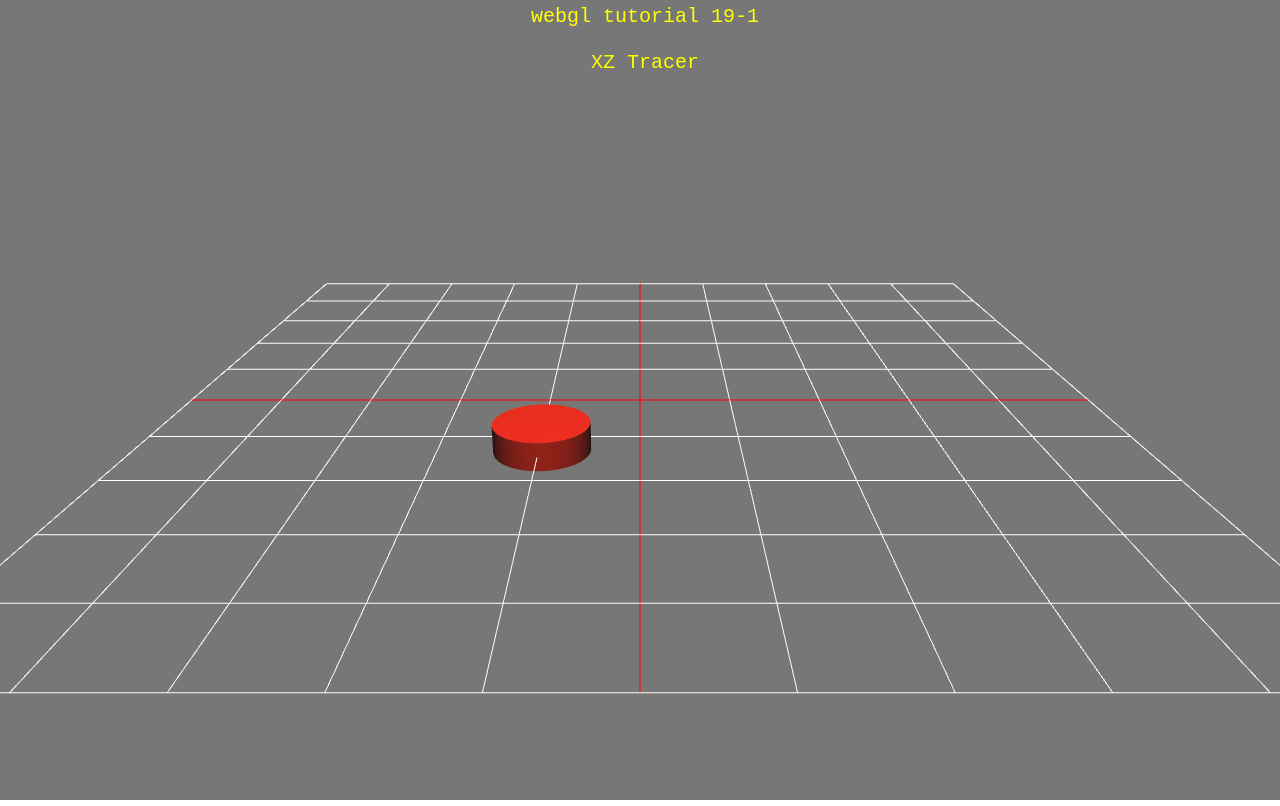
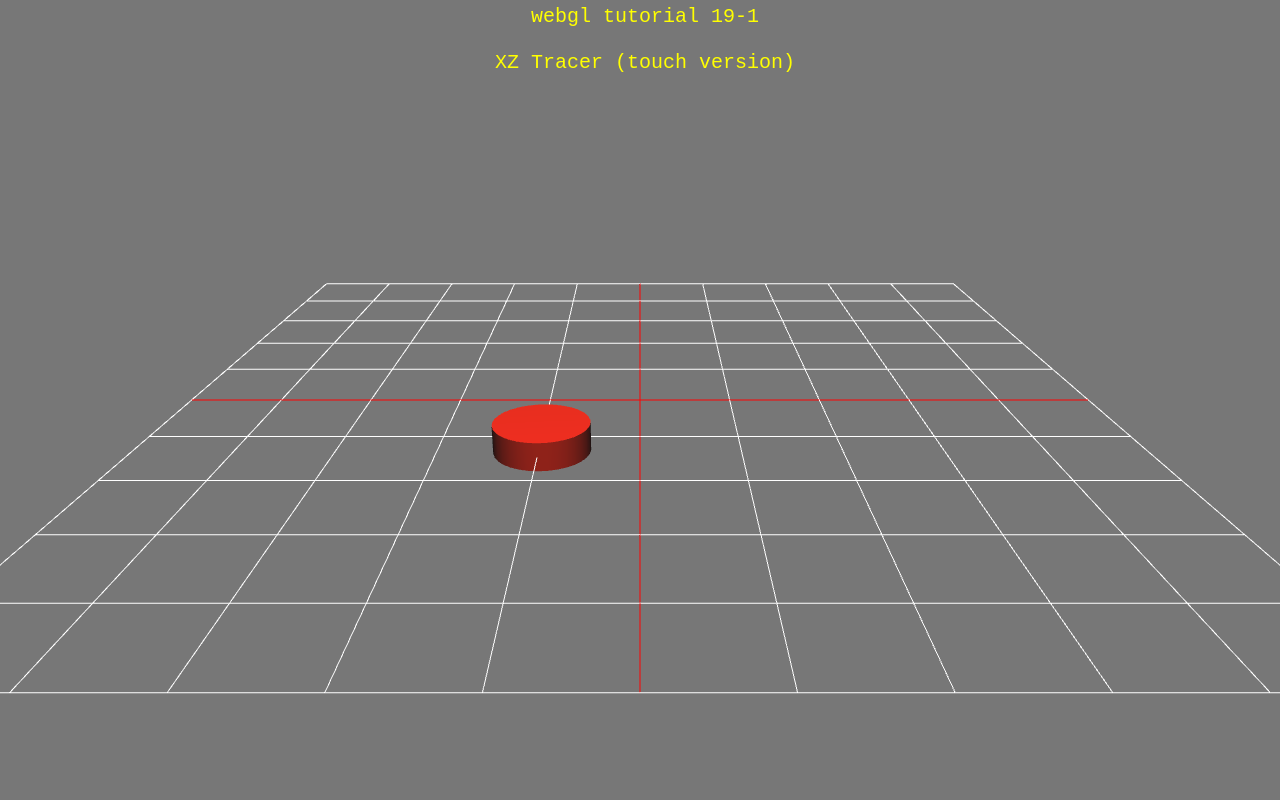
Before and after one commit to jyunming-chen/tutsplus, a plain HTML site: page touch/touch19-1.html in a window 1280 px wide. Drawn offline with Linux system fonts and the light colour scheme.

Commit message:
touch title added

```diff
--- a/touch/touch19-1.html
+++ b/touch/touch19-1.html
@@ -25,7 +25,7 @@
 <body>
 <div id="info">
 webgl tutorial 19-1 <br/><br/>
-XZ Tracer
+XZ Tracer (touch version)
 </div>
 
 <script src="../js/r69/three.min.js"></script>
```
